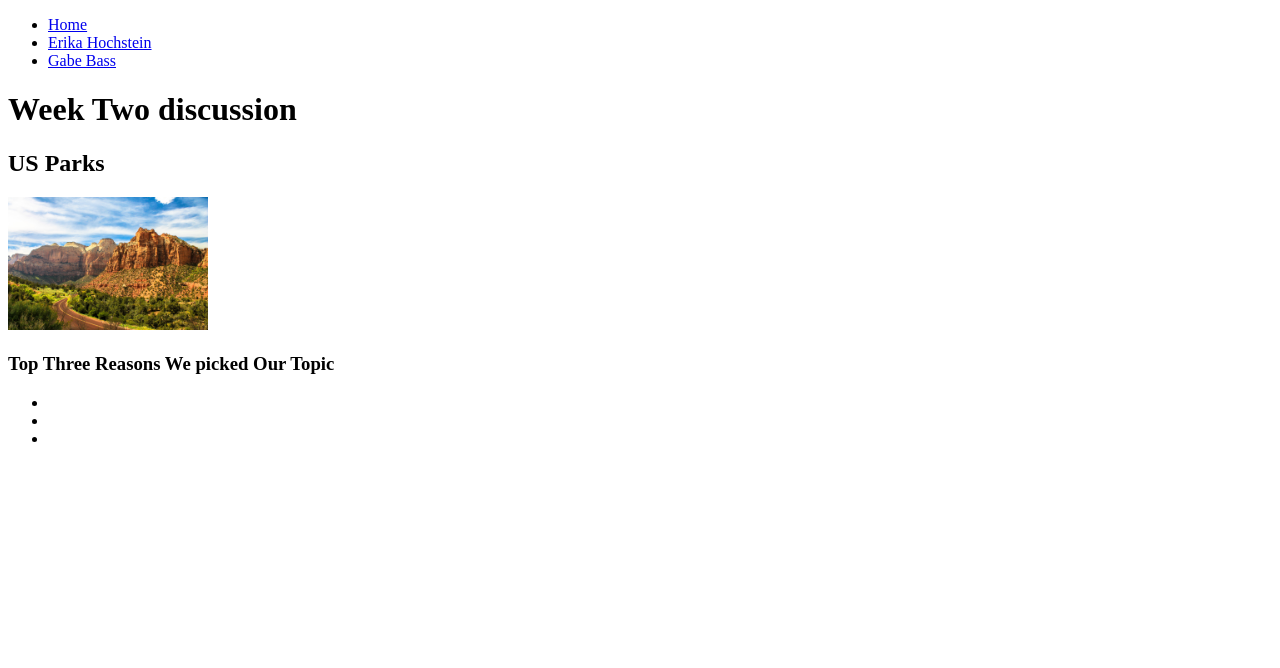
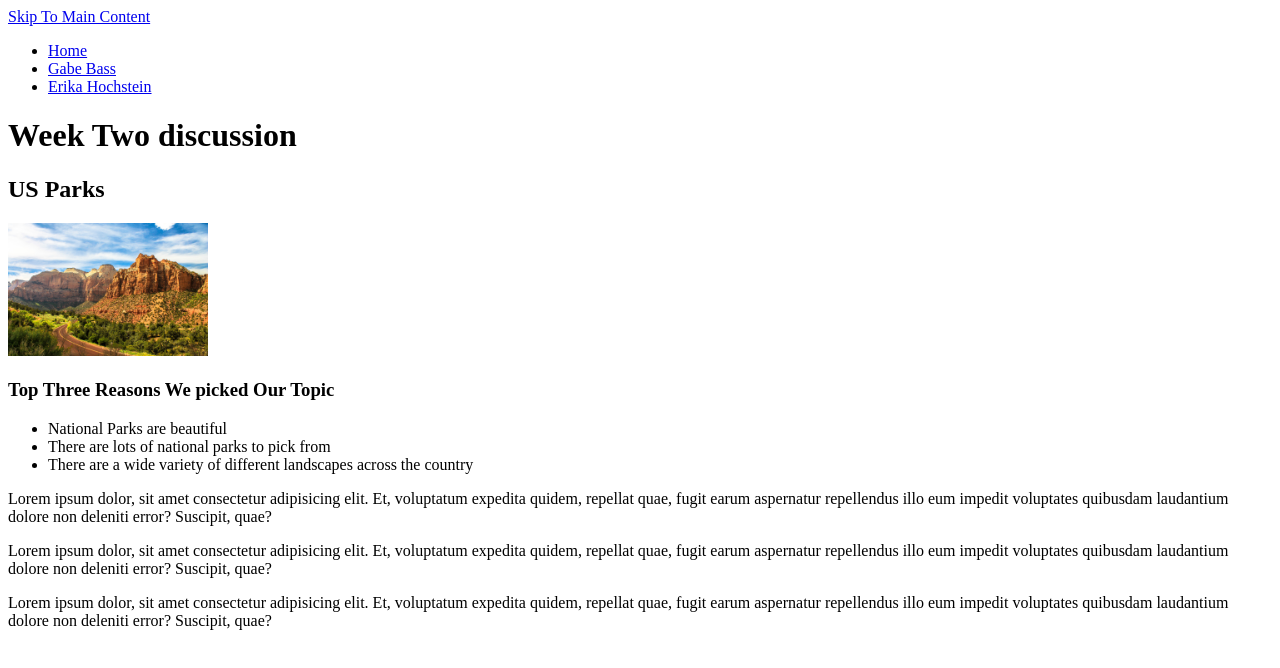
Before and after one commit to GabeBass23/339week3, a plain HTML site: page index.html in a window 1280 px wide. Drawn offline with Linux system fonts and the light colour scheme.

Commit message:
Add files via upload

```diff
--- a/index.html
+++ b/index.html
@@ -11,12 +11,13 @@
     <title>Week 2 Discussion</title>
 </head>
 <body>
+    <a href="#main">Skip To Main Content</a>
     <header>
         <nav>
             <ul>
-                <li><a href="index.html">Home</a></li>
-                <li><a href="erika.html">Erika Hochstein</a></li>
-                <li><a href="gabe.html">Gabe Bass</a></li>
+                <li><a href = "index.html">Home</a></li>
+                <li><a href = "gabe.html">Gabe Bass</a></li>
+                <li><a href = "erika.html">Erika Hochstein</a></li>
             </ul>
         </nav>
         <h1>Week Two discussion</h1>
@@ -25,16 +26,19 @@
 
     <main>
         <h2>US Parks</h2>
-        <img src = "images/zion_national_park.jpg" width="200" alt = "The mountains in Zion National Park in Utah.">
-        <!-- Source: https://pixabay.com/photos/zion-mountains-utah-park-nature-2271158/ -->
+        <img src = "images/zion_national_park.jpg" width="200" alt = "Image of your Topic here.">
 
         <h3>Top Three Reasons We picked Our Topic</h3>
         <ul>
-            <li></li>
-            <li></li>
-            <li></li>
+            <li>National Parks are beautiful</li>
+            <li>There are lots of national parks to pick from</li>
+            <li>There are a wide variety of different landscapes across the country</li>
         </ul>
+        <p> Lorem ipsum dolor, sit amet consectetur adipisicing elit. Et, voluptatum expedita quidem, repellat quae, fugit earum aspernatur repellendus illo eum impedit voluptates quibusdam laudantium dolore non deleniti error? Suscipit, quae?</p>
+        <p> Lorem ipsum dolor, sit amet consectetur adipisicing elit. Et, voluptatum expedita quidem, repellat quae, fugit earum aspernatur repellendus illo eum impedit voluptates quibusdam laudantium dolore non deleniti error? Suscipit, quae?</p>
+        <p> Lorem ipsum dolor, sit amet consectetur adipisicing elit. Et, voluptatum expedita quidem, repellat quae, fugit earum aspernatur repellendus illo eum impedit voluptates quibusdam laudantium dolore non deleniti error? Suscipit, quae?</p>
     </main>
+
 
 </body>
 </html>
```
